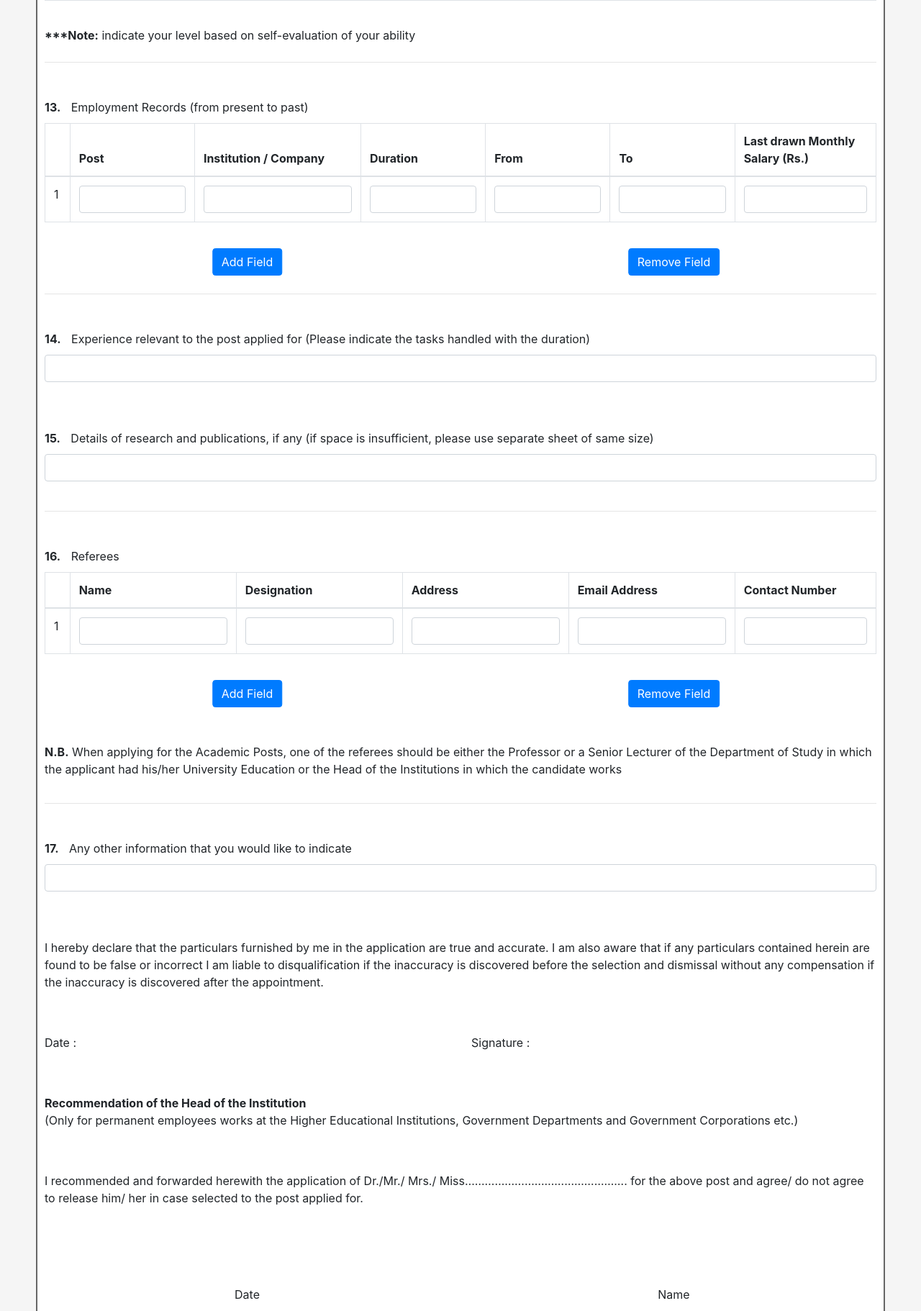
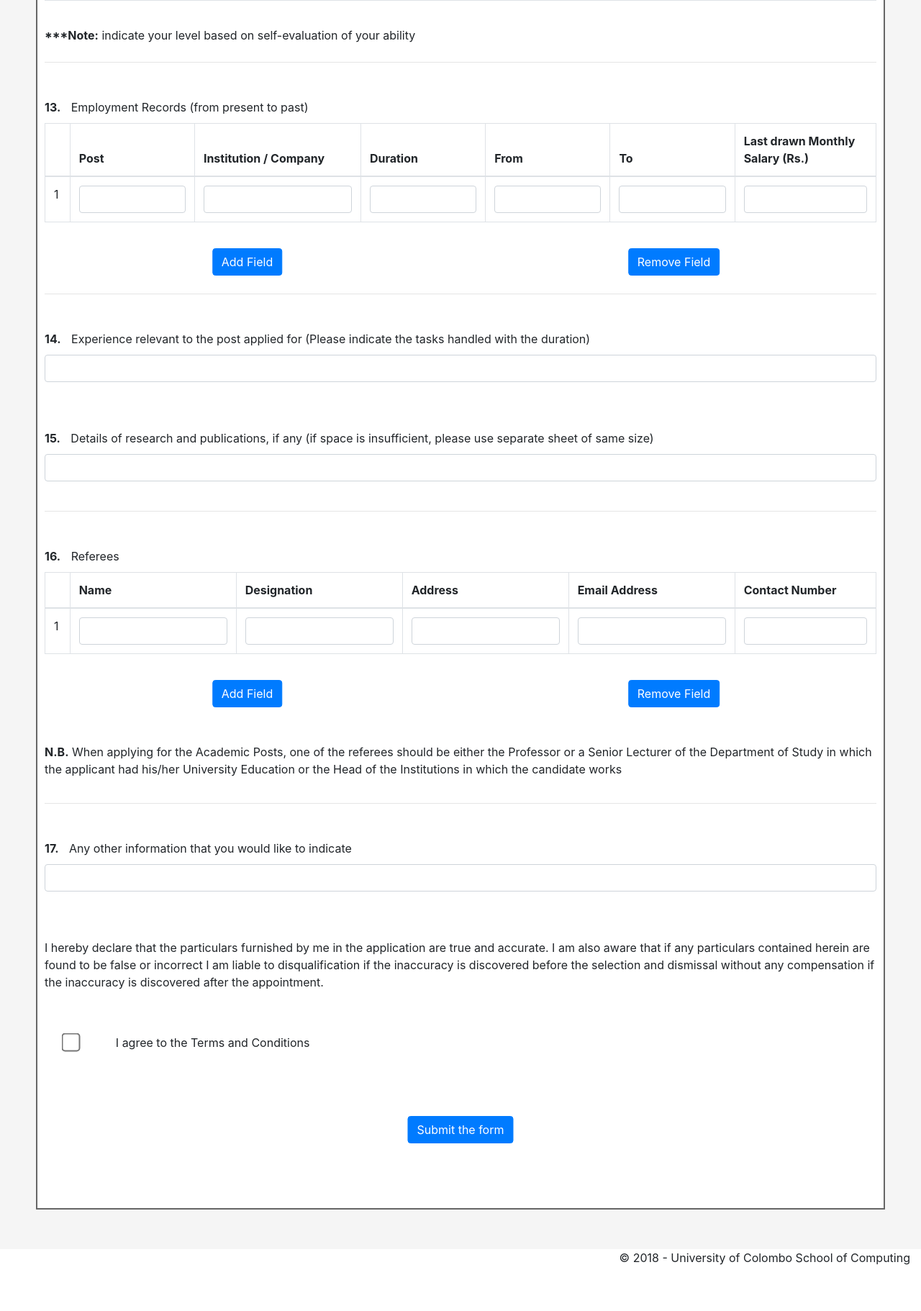
Before and after one commit to Imalka1/ucscnew, a CodeIgniter app: page /database/index.php/applicationcontroller/index in a window 1280 px wide. Shown: the part 3818-5640 px from the top of the page at 72% size. After the commit the page ends 5576 px from the top, so only its background shows below. Run offline with CodeIgniter, Linux system fonts and the light colour scheme; some libraries are stand-ins or nearby versions.

Commit message:
application

```diff
--- a/application/views/examples/application/application.php
+++ b/application/views/examples/application/application.php
@@ -99,7 +99,7 @@ $this->load->library('session');
             </div>
             <div class="row" id="aosId">
                 <div class="col-sm-6"><span>1.</span> <input type="text" class="form-control"></div>
-                <!--                <div class="col-sm-6"><span>2.</span> <input type="text" class="form-control"></div>-->
+                <div class="col-sm-6"><span>2.</span> <input type="text" class="form-control"></div>
             </div>
             <div class="row" style="margin-top: 20px">
                 <div class="col-sm-6">
@@ -597,43 +597,18 @@ $this->load->library('session');
                 </div>
             </div>
 
-            <div class="row" style="margin-top: 50px;margin-bottom: 50px">
-                <div class="col-sm-6" style="margin-bottom: 10px">
-                    Date :
+            <div class="row" style="margin-top: 50px">
+                <div class="col-sm-1">
+                    <input type="checkbox">
                 </div>
-                <div class="col-sm-6" style="margin-bottom: 10px">
-                    Signature :
+                <div class="col-sm-11" style="margin-bottom: 10px">
+                    I agree to the Terms and Conditions
                 </div>
             </div>
 
-            <div class="row" style="margin-top: 50px">
-                <div class="col-sm-12"><b>Recommendation of the Head of the Institution</b></div>
-                <div class="col-sm-12" style="margin-bottom: 10px">(Only for permanent employees works at the Higher
-                    Educational Institutions, Government Departments and Government Corporations etc.)
-                </div>
-            </div>
-
-            <div class="row" style="margin-top: 50px">
-                <div class="col-sm-12" style="margin-bottom: 10px">
-                    I recommended and forwarded herewith the application of Dr./Mr./ Mrs./ Miss…………………………………………. for the
-                    above post and agree/ do not agree to release him/ her in case selected to the post applied for.
-                </div>
-            </div>
-
-            <div class="row" style="margin-top: 100px">
-                <div class="col-sm-6" style="text-align: center">
-                    Date
-                </div>
-                <div class="col-sm-6" style="text-align: center">
-                    Name
-                </div>
-            </div>
-            <div class="row" style="margin-top: 100px;margin-bottom: 50px">
-                <div class="col-sm-6" style="text-align: center">
-                    Signature of the Head of Institution
-                </div>
-                <div class="col-sm-6" style="text-align: center">
-                    Official Stamp
+            <div class="row">
+                <div class="col-sm-12">
+                    <button class="btn btn-primary" style="left: 50%;transform: translateX(-50%);position: relative;margin-top: 80px;margin-bottom: 80px">Submit the form</button>
                 </div>
             </div>
         </div>
--- a/assets/view-js/applicationController.js
+++ b/assets/view-js/applicationController.js
@@ -15,7 +15,7 @@ $('#submitVacancy').click(function () {
     // window.location.replace('');
 });
 
-var aosCount = 2;
+var aosCount = 3;
 $('#addAos').click(function () {
     $('#aosId').append('' +
         '<div class="col-sm-6" style="margin-bottom: 15px"><span>' + aosCount++ + '.</span> <input type="text" class="form-control"></div>')
```
